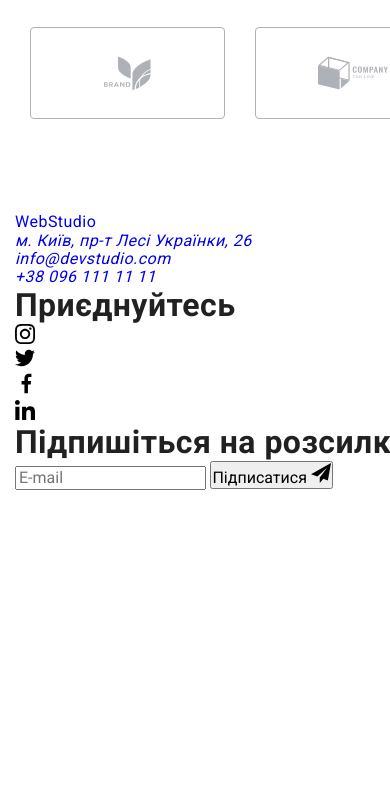
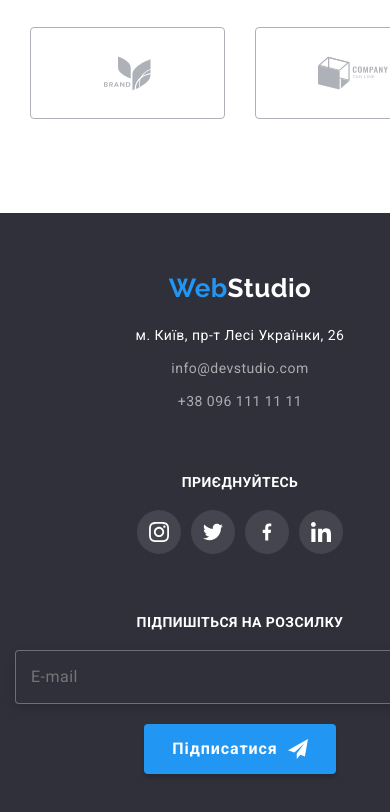
Before and after one commit to BohdanKozin/Homework8, a plain HTML site: page index.html in a window 390 px wide. Shown: the part 4732-5544 px from the top of the page. Before the commit the page ends 5222 px from the top, so only its background shows below. Drawn offline with nearby package versions, Linux system fonts and the light colour scheme.

Commit message:
add footer mobile

```diff
--- a/index.html
+++ b/index.html
@@ -360,11 +360,11 @@
   <footer class="footer">
     <div class="footer__container conteiner">
       <div>
-        <div class="logo-wraper">
+        <div class="logo__wraper">
           <a class="footer_logo logo" href="index.html"><span class="text">Web</span>Studio</a>
         </div>
         <address>
-          <ul class="footer__list list">
+          <ul class="footer__list">
             <li>
               <a class="footer__address" href="https://goo.gl/maps/K1UanMXqAidAnJSs7" target="_blank"
                 rel="noopener noreferrer nofollow">
@@ -404,7 +404,7 @@
       </div>
       <div class="footer__mail">
         <h1 class="footer__text">Підпишіться на розсилку</h1>
-        <form action="" class="footer__form">
+       <form action="" class="footer__form">
           <input class="footer__imput" type="email" name="email" placeholder="E-mail">
           <button class="footer__btn">
             Підписатися <svg width="20" viewBox="0 0 100 100" class="footer__icon-distribution">
--- a/sass/components/_footer.scss
+++ b/sass/components/_footer.scss
@@ -1,19 +1,36 @@
 .footer {
     background-color: #2F303A;
+.logo__wraper {
+        text-align: center;
+    }
+.logo{
+    font-family: 'Raleway', sans-serif;
+    font-weight: 700;
+    font-size: 26px;
+    line-height: 1.2;
+    padding-top: 25px;
+    .text {
+        color: var(--focus-text-color);
+    }
+}
 
     &_logo {
         color: var(--other-text-color);
-        margin-right: -95px;
+        text-align: center;
+
     }
 
+
     &__container {
-        display: flex;
+
         padding-top: 60px;
         padding-bottom: 60px;
+
     }
 
     &__list {
         margin-top: 20px;
+        text-align: center;
     }
 
     &__address {
@@ -36,11 +53,12 @@
     }
 
     &__link-container {
-        margin-left: 70px;
+
     }
 
     &__title {
-        margin-top: 12px;
+        text-align: center;
+        margin-top: 60px;
         margin-bottom: 20px;
         color: var(--other-text-color);
         font-family: 'Roboto';
@@ -54,6 +72,7 @@
 
     &__link {
         display: flex;
+justify-content: center;
     }
 
     &__list-network:not(:last-child) {
@@ -81,10 +100,17 @@
     &__link-network:focus {
         background-color: var(--focus-text-color);
     }
-&__mail{
-margin-left: 93px;}
-&__text{color: var(--other-text-color);
-    margin-top: 12px;
+
+    &__mail {display: flex;
+        flex-direction: column;
+        justify-content: center;
+
+
+    }
+
+    &__text {margin-top: 60px;
+        text-align: center;
+        color: var(--other-text-color);
         margin-bottom: 20px;
         font-family: 'Roboto';
         font-style: normal;
@@ -92,12 +118,21 @@ margin-left: 93px;}
         font-size: 14px;
         line-height: 16px;
         letter-spacing: 0.03em;
-    text-transform: uppercase;}
-    &__form{display: flex;}
-    &__imput{padding-left: 15px;
+        text-transform: uppercase;
+    }
+
+    &__form { display: flex;
+        flex-wrap: wrap;
+        justify-content: center;
+
+    }
+
+    &__imput {
+        justify-content: center;
+        padding-left: 15px;
         padding-top: 16px;
         padding-bottom: 16px;
-        width: 358px;
+        width: 450px;
         color: rgba(255, 255, 255, 0.6);
         background-color: #2F303A;
         font-weight: 400;
@@ -106,14 +141,19 @@ margin-left: 93px;}
         letter-spacing: 0.03em;
         border: 1px solid rgba(255, 255, 255, 0.3);
         filter: drop-shadow(0px 4px 4px rgba(0, 0, 0, 0.15));
-        border-radius: 4px;}
+        border-radius: 4px;
+    }
+
     &__imput:focus {
         outline: 1px solid var(--focus-text-color);
-            outline-offset: 0;}
-&__btn{display: flex;
+        outline-offset: 0;
+    }
+
+    &__btn {
+        display: flex;
         align-items: center;
-    margin-left: 12px;
-    ;
+        margin-top: 20px;
+
         font-family: 'Roboto';
         font-style: normal;
         font-weight: 700;
@@ -126,9 +166,13 @@ margin-left: 93px;}
         box-shadow: 0px 4px 4px rgba(0, 0, 0, 0.15);
         border-radius: 4px;
         border: 0px;
-    cursor: pointer;}
-    &__icon-distribution{margin-left: 10px;
+        cursor: pointer;
+    }
+
+    &__icon-distribution {
+        margin-left: 10px;
         fill: var(--other-text-color);
         width: 20px px;
-        height: 20px;}
+        height: 20px;
     }
+}
--- a/sass/components/_regular-clients.scss
+++ b/sass/components/_regular-clients.scss
@@ -1,6 +1,7 @@
 .clients {
     padding-top: 94px;
     padding-bottom: 94px;
+
 
     &__title {
         margin: 0 0 50px 0;
--- a/sass/main.scss
+++ b/sass/main.scss
@@ -9,3 +9,4 @@
 @import "./components/working";
 @import "./components/team";
 @import "./components/regular-clients";
+@import "./components/footer";
```
Also changed, not shown: css/main.css, css/main.min.css, 2 other files. Lines whose indentation alone changed are shown as unchanged.
